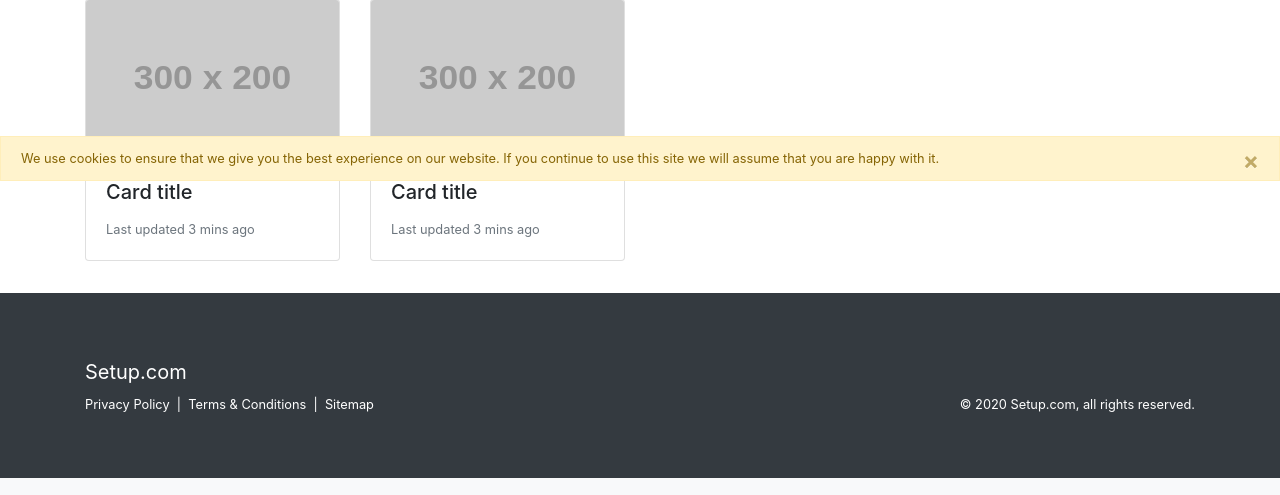
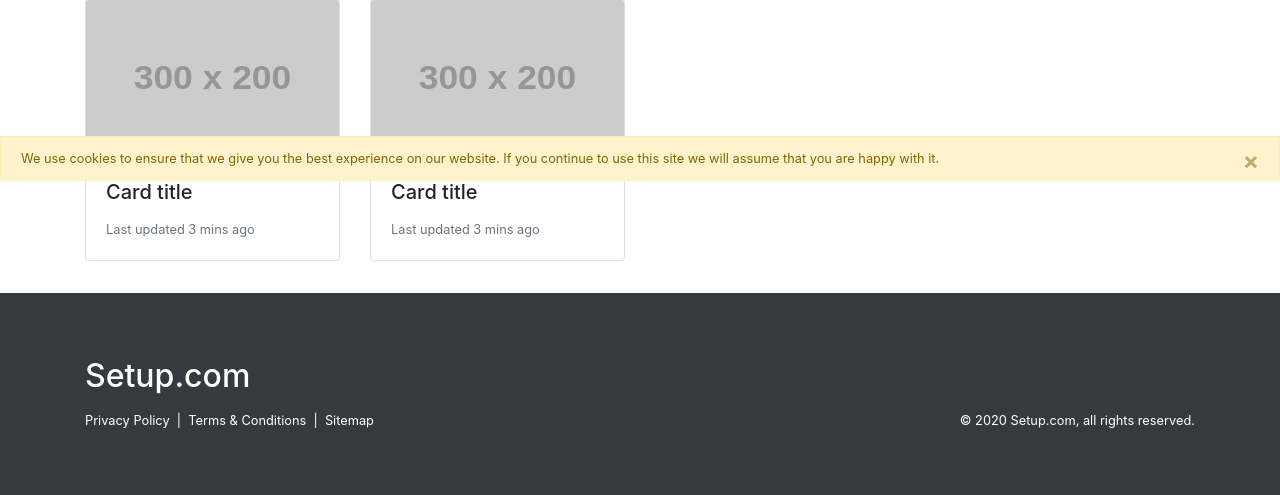
Before and after one commit to shubham-thakare/tech-blog, a Django app: page / in a window 1280 px wide. Shown: the part 619-1114 px from the top of the page. Run offline with Django 3.2, Linux system fonts and the light colour scheme; grey boxes labelled with a size stand in for pictures from a placeholder-image service; parts of the project's set-up code (start-up, migrations or seed data) failed here and were passed over; some libraries are stand-ins or nearby versions.

Commit message:
Updated footer

```diff
--- a/apps/website/templates/website/base.html
+++ b/apps/website/templates/website/base.html
@@ -46,7 +46,7 @@
                 <div class="container">
                     <div class="row mb-2">
                         <div class="col-12">
-                            <a href="/" class="text-white lead"><b>Setup.com</b></a>
+                            <a href="/" class="text-white lead"><h2 class="display-5">Setup.com</h2></a>
                         </div>
                     </div>
                     <div class="row">
```
